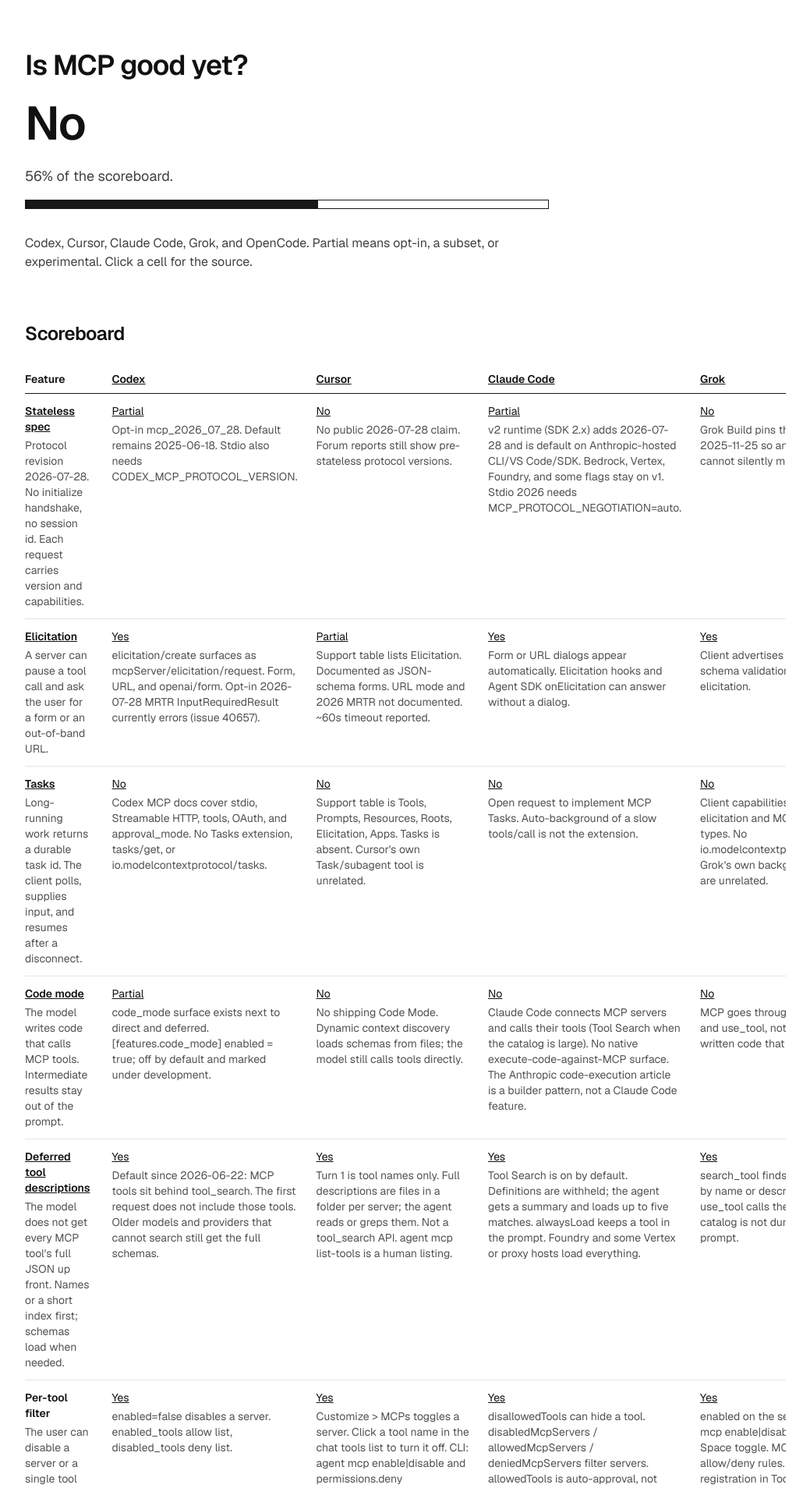
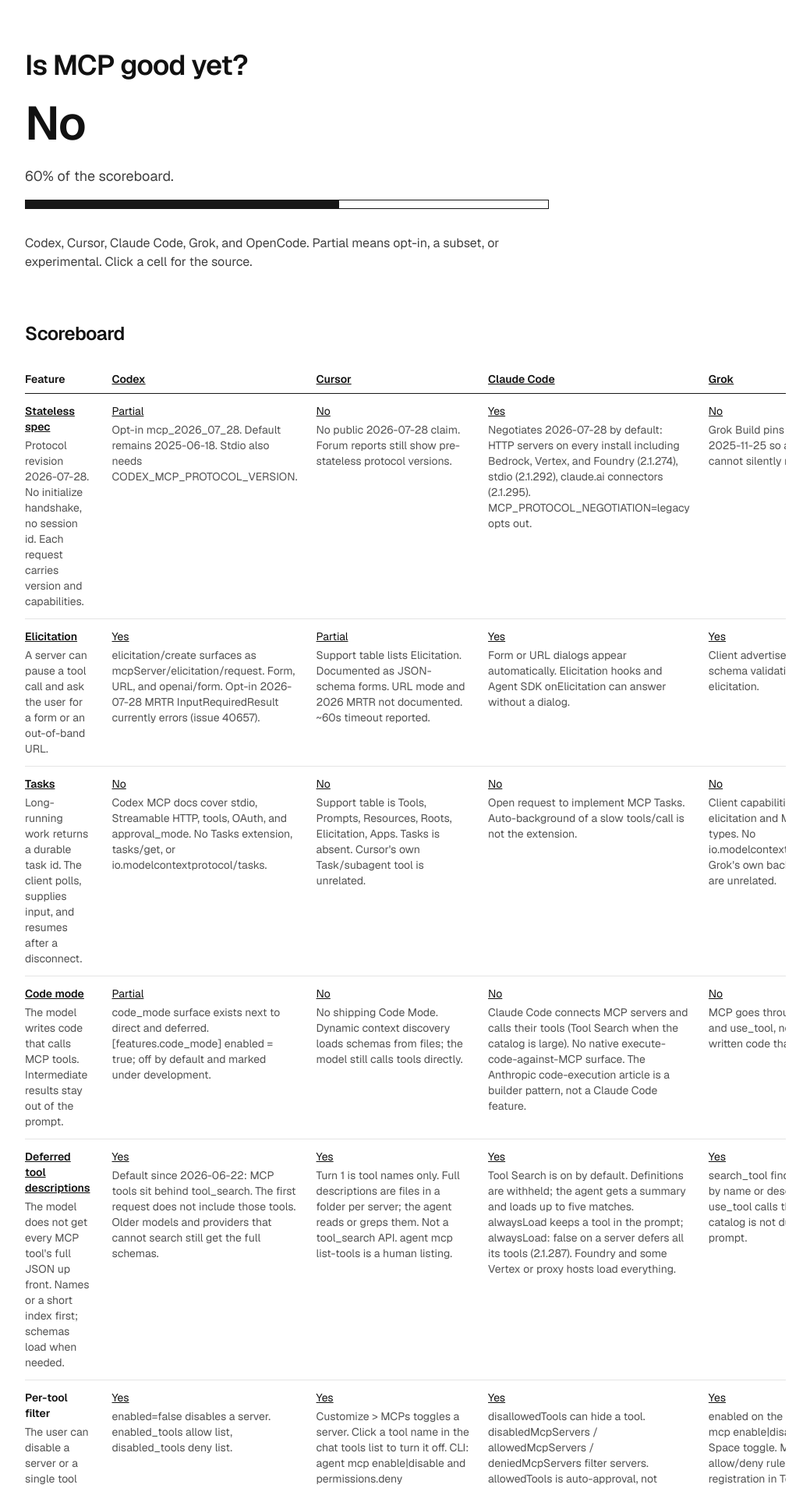
Before and after one commit to neon-solutions/ismcpgoodyet, a Next.js app: page / in a window 1280 px wide. Shown: the top 1908 px of the page at 78% size, without its empty margins (120-1159 px from the left). Built offline with nearby package versions, Linux system fonts and the light colour scheme.

Commit message:
Score Codex and Cursor pagination, Claude Code stateless, and add October MCP news.

```diff
--- a/content/site.ts
+++ b/content/site.ts
@@ -153,10 +153,10 @@
         "No public 2026-07-28 claim. Forum reports still show pre-stateless protocol versions.",
     },
     "claude-code": {
-      status: "partial",
-      evidenceUrl: "https://code.claude.com/docs/en/mcp#mcp-client-runtimes",
+      status: "yes",
+      evidenceUrl: "https://github.com/anthropics/claude-code/blob/main/CHANGELOG.md",
       notes:
-        "v2 runtime (SDK 2.x) adds 2026-07-28 and is default on Anthropic-hosted CLI/VS Code/SDK. Bedrock, Vertex, Foundry, and some flags stay on v1. Stdio 2026 needs MCP_PROTOCOL_NEGOTIATION=auto.",
+        "Negotiates 2026-07-28 by default: HTTP servers on every install including Bedrock, Vertex, and Foundry (2.1.274), stdio (2.1.292), claude.ai connectors (2.1.295). MCP_PROTOCOL_NEGOTIATION=legacy opts out.",
     },
     grok: {
       status: "no",
@@ -287,7 +287,7 @@
       status: "yes",
       evidenceUrl: "https://code.claude.com/docs/en/agent-sdk/tool-search.md",
       notes:
-        "Tool Search is on by default. Definitions are withheld; the agent gets a summary and loads up to five matches. alwaysLoad keeps a tool in the prompt. Foundry and some Vertex or proxy hosts load everything.",
+        "Tool Search is on by default. Definitions are withheld; the agent gets a summary and loads up to five matches. alwaysLoad keeps a tool in the prompt; alwaysLoad: false on a server defers all its tools (2.1.287). Foundry and some Vertex or proxy hosts load everything.",
     },
     grok: {
       status: "yes",
@@ -337,16 +337,16 @@
   },
   "list-pagination": {
     codex: {
-      status: "partial",
-      evidenceUrl: "https://github.com/openai/codex/pull/35724",
+      status: "yes",
+      evidenceUrl: "https://github.com/openai/codex/pull/50035",
       notes:
-        "Drains nextCursor in opt-in 2026-07-28 mode. Default 2025-06-18 still ignores the cursor (issue 28858).",
+        "Drains nextCursor in both protocol modes. Default 2025-06-18 mode follows it since 0.162.0; opt-in 2026-07-28 mode already did.",
     },
     cursor: {
-      status: "no",
-      evidenceUrl:
-        "https://forum.cursor.com/t/mcp-cursor-only-registers-the-first-page-of-a-paginated-tools-list-doesnt-follow-nextcursor-14-tool-server-shows-8/165213",
-      notes: "Single tools/list request. Tools after the first page never appear.",
+      status: "yes",
+      evidenceUrl: "https://cursor.com/docs/release-notes",
+      notes:
+        "Oct 1, 2026 release: servers that paginate tools, prompts, or resources show every page, not just the first.",
     },
     "claude-code": {
       status: "yes",
@@ -439,7 +439,7 @@
       status: "yes",
       evidenceUrl: "https://github.com/openai/codex/pull/38089",
       notes:
-        "codex mcp login opens a browser. Remote servers default to auth=oauth. Registration auto prefers CIMD, falls back to DCR.",
+        "codex mcp login opens a browser; /mcp login <name> does it from the TUI (0.161.0). Remote servers default to auth=oauth. Registration auto prefers CIMD, falls back to DCR. --oauth-client-secret for pre-registered clients (0.158.0).",
     },
     cursor: {
       status: "yes",
@@ -452,7 +452,7 @@
       evidenceUrl:
         "https://code.claude.com/docs/en/mcp#authenticate-with-remote-mcp-servers",
       notes:
-        "/mcp or claude mcp login. Discovers CIMD; DCR and pre-configured client id/secret also work. Agent SDK does not open a browser; pass Authorization.",
+        "/mcp or claude mcp login. Discovers CIMD; DCR and pre-configured client id/secret also work. Prompts to re-authenticate when a server asks for more scope mid-call (2.1.288). Agent SDK does not open a browser; pass Authorization.",
     },
     grok: {
       status: "yes",
@@ -548,6 +548,25 @@
 
 export const news = [
   {
+    slug: "mcp-sdk-advisories-2026-10",
+    title: "Ten security advisories hit the official MCP SDKs in eight days",
+    publishedAt: "2026-10-05",
+    sourceName: "MCP TypeScript SDK",
+    sourceUrl:
+      "https://github.com/modelcontextprotocol/typescript-sdk/security/advisories",
+    summary:
+      "Six Python and four TypeScript advisories between 28 Sep and 5 Oct. OAuth clients could send credentials to an authorization server the MCP server chose, bearer auth accepted tokens issued for another service, HTTP transports followed cross-origin redirects with custom headers, and TypeScript experimental tasks were not tied to their session. Clients and servers built on these SDKs need the patched releases.",
+  },
+  {
+    slug: "openai-mcp-extensions",
+    title: "OpenAI open-sources mcp-extensions for ChatGPT plugins",
+    publishedAt: "2026-09-29",
+    sourceName: "GitHub",
+    sourceUrl: "https://github.com/openai/mcp-extensions",
+    summary:
+      "OpenAI published openai/mcp-extensions: a toolkit to build MCP-based plugins that feel like native, first-class features of ChatGPT.",
+  },
+  {
     slug: "mcp-roadmap-2026-08",
     title:
       "MCP roadmap: agentic messaging, HTTP-over-stdio, DPoP, progressive discovery",
```
